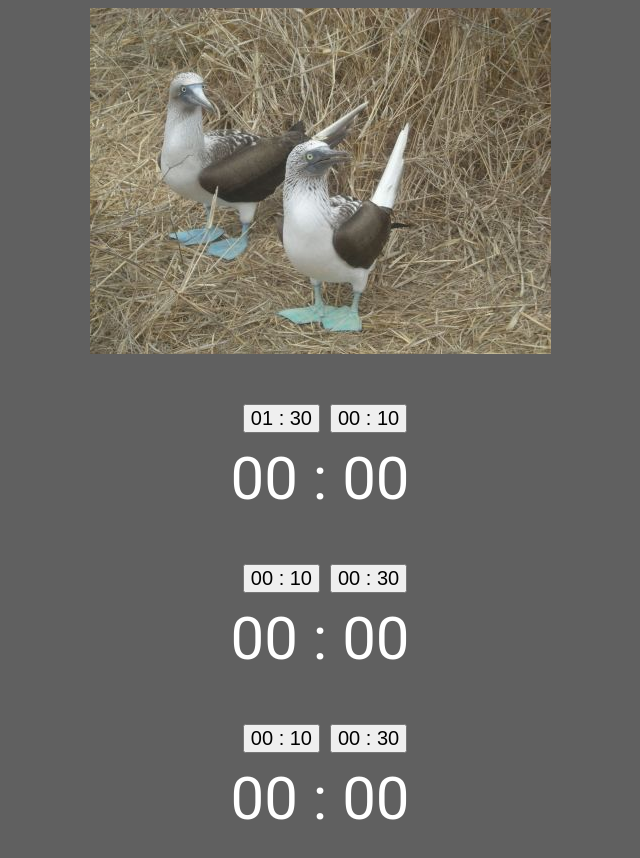
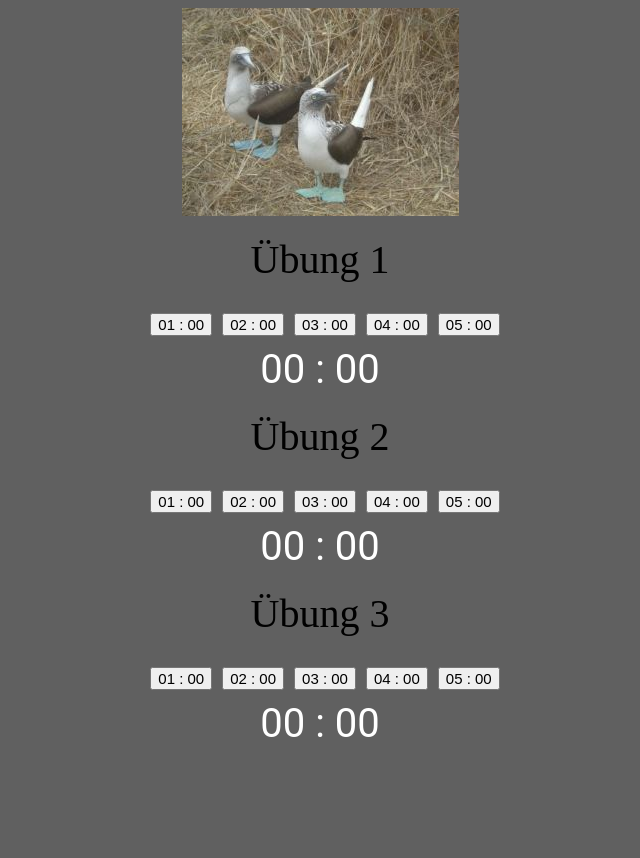
Before and after one commit to lbogula/YinYogaApp, a plain HTML site: page index.html in a window 1280 px wide. Shown: the top 858 px of the page, without its empty margins (320-960 px from the left). Drawn offline with Linux system fonts and the light colour scheme.

Commit message:
neuer Sound, Änderungen am Skript

```diff
--- a/index.html
+++ b/index.html
@@ -26,14 +26,19 @@
         }
 
         .timer {
-            font-size: 60px;
+            font-size: 40px;
             color: white;
             font-family: 'Roboto', sans-serif;
         }
 
+        .asana {
+            font-size: 40px;
+            margin-top: 20px;
+        }
+
         .button {
-            font-size: 20px;
-            margin-top: 50px;
+            font-size: 15px;
+            margin-top: 30px;
             margin-left: 10px;
         }
         .startbutton {
@@ -51,12 +56,14 @@
     //im Skript Kommentar
     //definition der Variablen JavaScript
     //let alarm = new Audio('Small_tibetan_singing_bowl.mp3');
-    let alarm = new Audio('Jump-Sound.wav');
+    let alarm = new Audio('gong-burmese.wav');
     let timerStarted = false;
     let dur1 = 0;
     let dur2 = 0;
     let dur3 = 0;
     let dur = 0;
+
+
 
     function startTimer(dur,timer_number) {
         //extractDuration(timer_number);
@@ -137,61 +144,82 @@
         startTimer(dur3,timer_3);
     }
 
+
     function startAll() {
         //dur3=dur;
         extractAllDurations();
         startTimer(dur1,timer_1);
         setTimeout(start_two,dur1*1000+1);
-        //clearTimeout(testt);
         setTimeout(start_three,dur1*1000+dur2*1000+1000);
-        output.innerHTML = dur1*1000+dur2*1000;
         //setTimeout(() => {start_two;},dur1*1000+dur2*1000);
         //$.when(startTimer(timer_1)).then(function(){startTimer(timer_2);})
         //output.innerHTML = dur;
     }
 
+    function setAsana(asana_i) {
+        asana = input ;
+        asana_i.innerHTML = asana;
+    }
 
 </script>
 
 
 </head>
 
+
 <!--tatsächliche HTML im Body-->
 
 <body class="background-dark">
 
     <div class="center">
-        <img src="vogel2.jpg">
+        <img src="vogel3.jpg">
     </div>
 
+    <div class="center asana"> Übung 1 </div>
+
     <div class="center">
-        <button class="button" onclick="setTimer(90,timer_1)" > 01 : 30 </button>
-        <button class="button" onclick="setTimer(10,timer_1)" > 00 : 10 </button>
-       <!--
-        <button class="button" onclick="setTimer(60)" > 01 : 00 </button>
-        <button class="button" onclick="setTimer(90)" > 01 : 30 </button>
-        <button class="button" onclick="setTimer(120)" > 02 : 00 </button>
-        <button class="button" onclick="setTimer(150)" > 02 : 30 </button>
-        <button class="button" onclick="setTimer(180)" > 03 : 00 </button>
-        -->
+        <button class="button" onclick="setTimer(60,timer_1)" > 01 : 00 </button>
+        <button class="button" onclick="setTimer(120,timer_1)" > 02 : 00 </button>
+        <button class="button" onclick="setTimer(180,timer_1)" > 03 : 00 </button>
+        <button class="button" onclick="setTimer(240,timer_1)" > 04 : 00 </button>
+        <button class="button" onclick="setTimer(300,timer_1)" > 05 : 00 </button>
     </div>
 
     <div class="center margin-mini timer" id="timer_1">
         00 : 00
     </div>
 
+    <div class="center asana"> Übung 2 </div>
+
     <div class="center">
-        <button class="button" onclick="setTimer(10,timer_2)" > 00 : 10 </button>
-        <button class="button" onclick="setTimer(30,timer_2)" > 00 : 30 </button>
+        <button class="button" onclick="setTimer(60,timer_2)" > 01 : 00 </button>
+        <button class="button" onclick="setTimer(120,timer_2)" > 02 : 00 </button>
+        <button class="button" onclick="setTimer(180,timer_2)" > 03 : 00 </button>
+        <button class="button" onclick="setTimer(240,timer_2)" > 04 : 00 </button>
+        <button class="button" onclick="setTimer(300,timer_2)" > 05 : 00 </button>
     </div>
 
     <div class="center margin-mini timer" id="timer_2">
         00 : 00
     </div>
 
+
+    <!--<p class="center asana" id="asana_3" onclick="setAsana(asana_3)"> asana </p>
+
     <div class="center">
-        <button class="button" onclick="setTimer(10,timer_3)" > 00 : 10 </button>
-        <button class="button" onclick="setTimer(30,timer_3)" > 00 : 30 </button>
+        <button onclick="setAsana(asana_3)"> asana </button>
+        <p id="asana_3"> asana </p>
+    </div>
+    -->
+
+    <div class="center asana"> Übung 3 </div>
+
+    <div class="center">
+        <button class="button" onclick="setTimer(60,timer_3)" > 01 : 00 </button>
+        <button class="button" onclick="setTimer(120,timer_3)" > 02 : 00 </button>
+        <button class="button" onclick="setTimer(180,timer_3)" > 03 : 00 </button>
+        <button class="button" onclick="setTimer(240,timer_3)" > 04 : 00 </button>
+        <button class="button" onclick="setTimer(300,timer_3)" > 05 : 00 </button>
     </div>
 
     <div class="center margin-mini timer" id="timer_3">
@@ -199,11 +227,12 @@
     </div>
 
 
-
+<!--
     <div>
         <button onclick="startAll()">test</button>
     </div>
     <p id="output"></p>
+-->
 
 
     <div class="center margin-top">
```
Also changed, not shown: vogel3.jpg (added), 1 other file.
